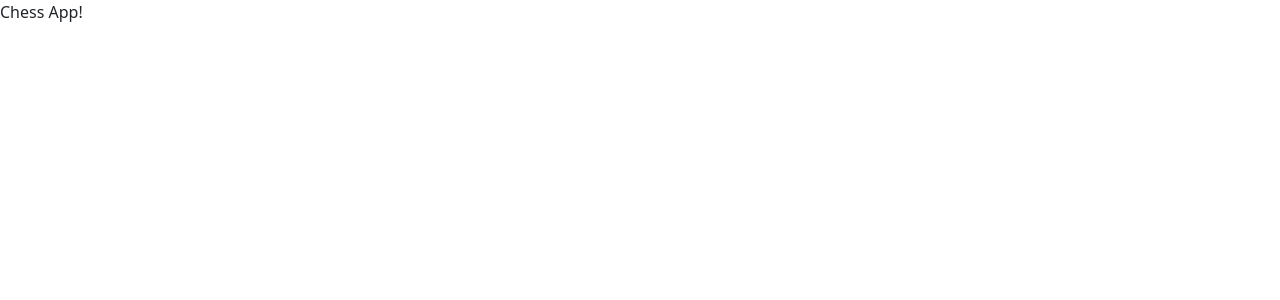
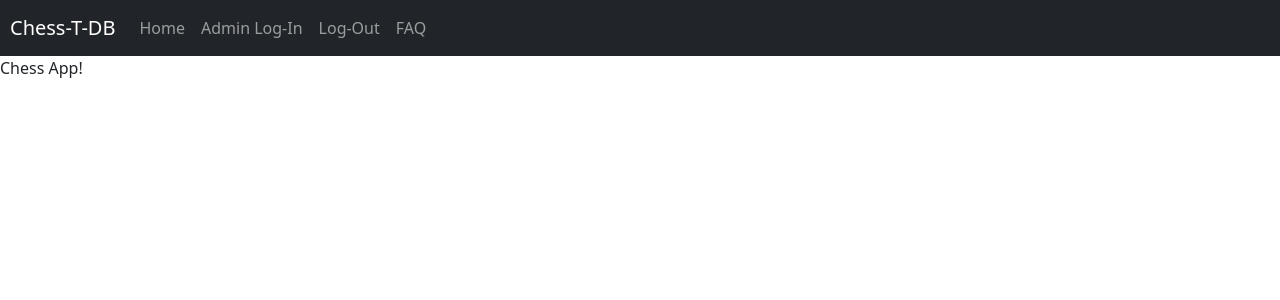
Before and after one commit to GonzaloJCC/Chess-Tournament, a Vue app in the folder chesstournament-client/: page / in a window 1280 px wide. Shown: the top 300 px of the page. Built offline with nearby package versions, Linux system fonts and the light colour scheme.

Commit message:
First app nav implementation

```diff
--- a/chesstournament-client/src/App.vue
+++ b/chesstournament-client/src/App.vue
@@ -3,8 +3,40 @@
 </script>
 
 <template>
+  <nav class="navbar navbar-expand-lg navbar-dark bg-dark">
+    <a class="navbar-brand" href="/">Chess-T-DB</a>
+    <button class="navbar-toggler" type="button" data-toggle="collapse" data-target="#navbarNav" aria-controls="navbarNav" aria-expanded="false" aria-label="Toggle navigation">
+      <span class="navbar-toggler-icon"></span>
+    </button>
+    <div class="collapse navbar-collapse" id="navbarNav">
+      <ul class="navbar-nav">
+        <li class="nav-item">
+          <!-- TODO : Add route -->
+          <a class="nav-link" href="#">Home</a>
+        </li>
+        <li class="nav-item">
+          <!-- TODO : Add route -->
+          <!-- TODO : Add disable when the user is logged -->
+          <a class="nav-link" href="#">Admin Log-In</a>
+        </li>
+        <li class="nav-item">
+          <!-- TODO : Add route -->
+          <!-- TODO : Add disable when the user is not logged -->
+          <a class="nav-link" href="/a">Log-Out</a>
+        </li>
+        <li class="nav-item">
+          <!-- TODO : Add route -->
+          <a class="nav-link" href="#">FAQ</a>
+        </li>
+      </ul>
+    </div>
+  </nav>
   <RouterView />
 </template>
 
 <style scoped>
+nav a {
+  padding-left: 10px;
+}
+
 </style>
```
